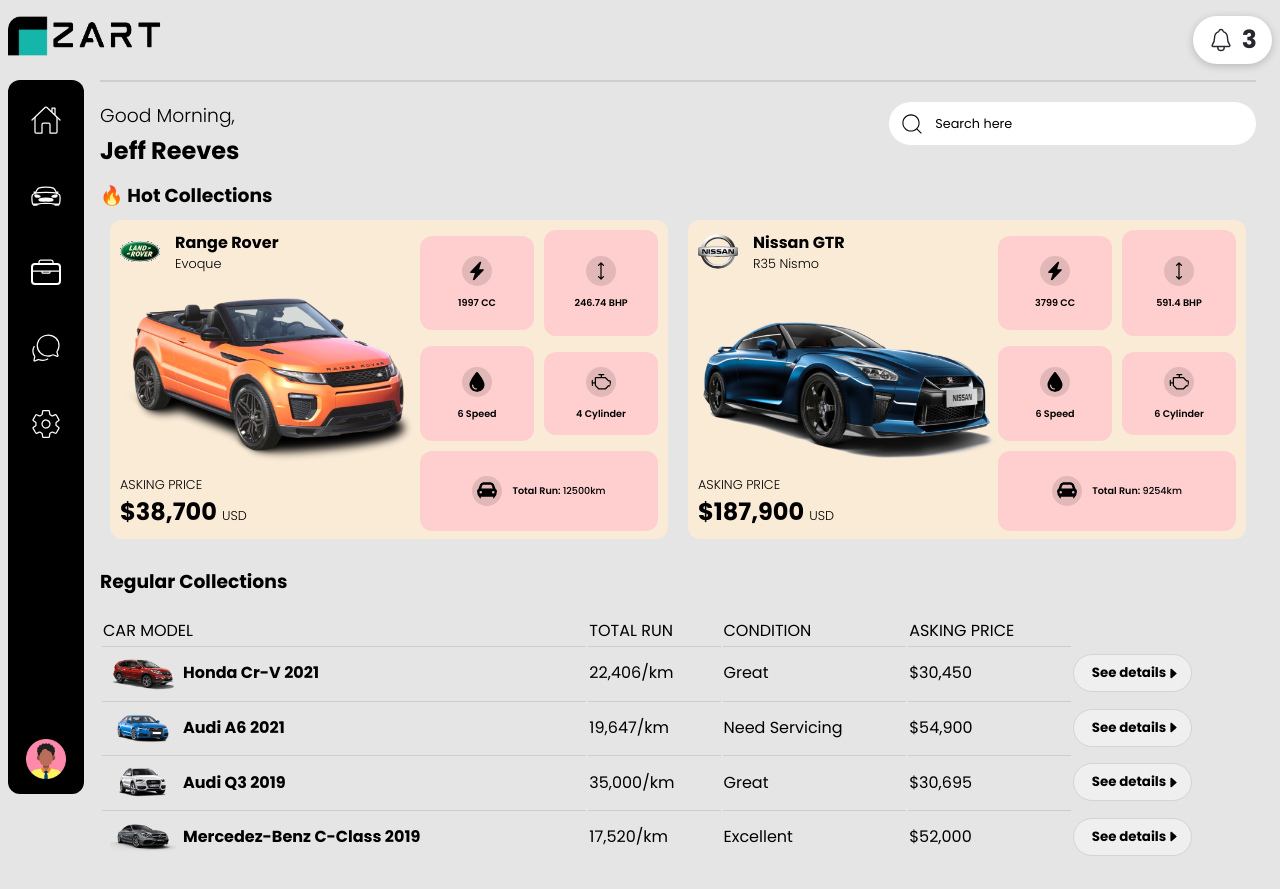
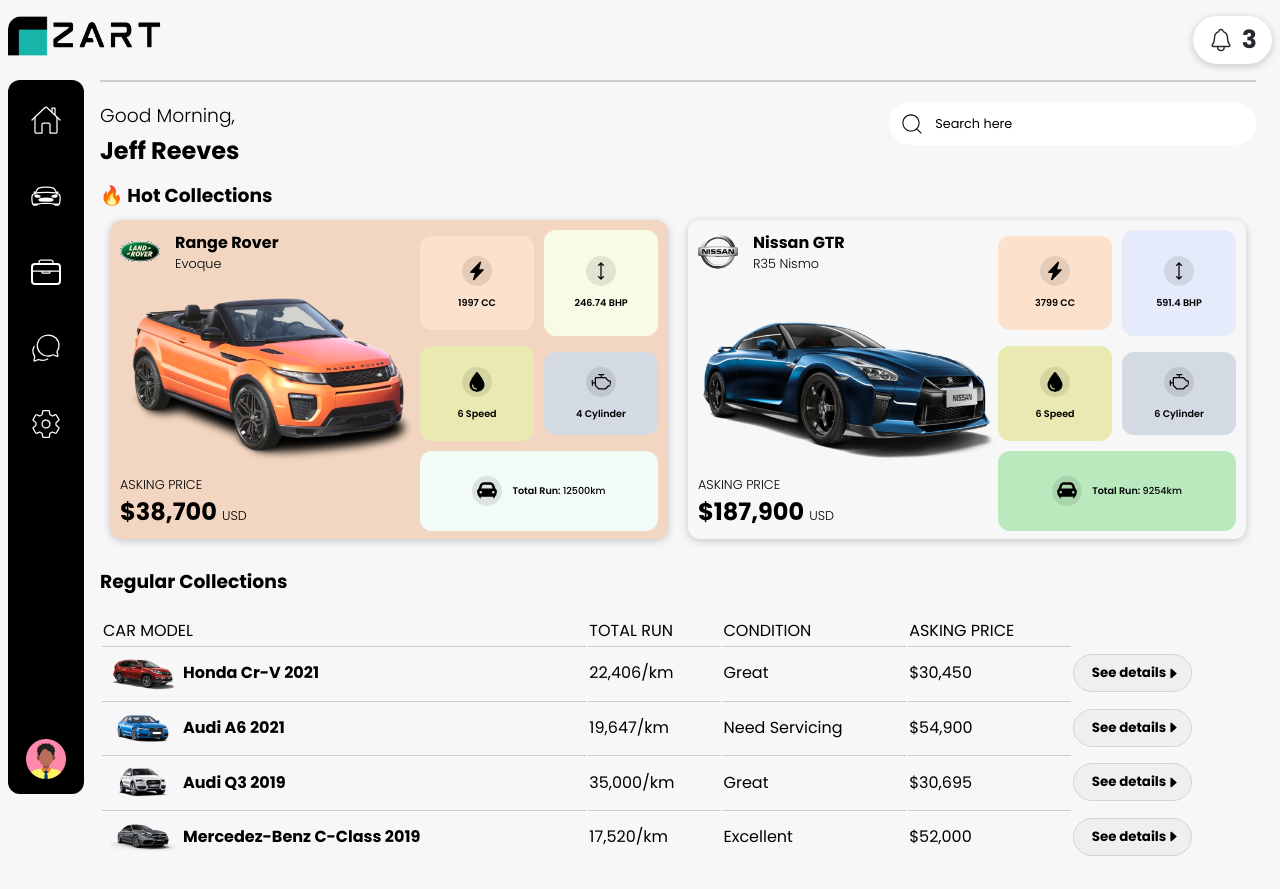
Before and after one commit to dominic91960/zart-webapp, a React (Vite) app: page / in a window 1280 px wide. Built offline with nearby package versions, Linux system fonts and the light colour scheme.

Commit message:
Sixth Commit: More style fixes

```diff
--- a/src/components/HotCollections/HotCollections.jsx
+++ b/src/components/HotCollections/HotCollections.jsx
@@ -18,6 +18,14 @@
       speed: "6 Speed",
       cylinders: "4 Cylinder",
       totalRun: "12500km",
+      style: { backgroundColor: "#F2D6C1" },
+      bhpStyle: { width: "30%", height: "29%", backgroundColor: "#F8FBE6" },
+      totalRunStyle: {
+        width: "100%",
+        height: "20%",
+        backgroundColor: "#F2FBF6",
+        flexDirection: "row",
+      },
     },
     {
       brandLogo: NissanLogo,
@@ -30,6 +38,14 @@
       speed: "6 Speed",
       cylinders: "6 Cylinder",
       totalRun: "9254km",
+      style: { backgroundColor: "#F7F7F7" },
+      bhpStyle: { width: "30%", height: "29%", backgroundColor: "#E5EBFB" },
+      totalRunStyle: {
+        width: "100%",
+        height: "20%",
+        backgroundColor: "#BBE9BE",
+        flexDirection: "row",
+      },
     },
   ];
   return (
@@ -49,6 +65,9 @@
               speed,
               cylinders,
               totalRun,
+              style,
+              bhpStyle,
+              totalRunStyle,
             },
             index
           ) => (
@@ -64,6 +83,9 @@
               speed={speed}
               cylinders={cylinders}
               total={totalRun}
+              style={style}
+              bhpStyle={bhpStyle}
+              runStyle={totalRunStyle}
             />
           )
         )}
--- a/src/components/ProductCard/ProductCard.jsx
+++ b/src/components/ProductCard/ProductCard.jsx
@@ -16,9 +16,12 @@
   speed,
   cylinders,
   total,
+  style,
+  bhpStyle,
+  runStyle,
 }) => {
   return (
-    <div className={classes.card}>
+    <div className={classes.card} style={style}>
       <div className={classes.mainInfo}>
         <div className={classes.model}>
           <img src={logo} alt="Land Rover Logo" />
@@ -36,23 +39,33 @@
         </div>
       </div>
       <div className={classes.statsContainer}>
-        <Stat dispText={cc}>
+        {/* CC */}
+        <Stat
+          style={{ width: "30%", height: "25%", backgroundColor: "#FCE1CC" }}
+          dispText={cc}
+        >
           <BsFillLightningChargeFill />
         </Stat>
-        <Stat style={{ width: "30%", height: "29%" }} dispText={bhp}>
+        {/* BHP */}
+        <Stat style={bhpStyle} dispText={bhp}>
           <BsArrowsVertical />
         </Stat>
-        <Stat dispText={speed}>
+        {/* SPEED */}
+        <Stat
+          style={{ width: "30%", height: "25%", backgroundColor: "#EAE9B1" }}
+          dispText={speed}
+        >
           <FaDroplet />
         </Stat>
-        <Stat style={{ width: "30%", height: "21%" }} dispText={cylinders}>
+        {/* CYLINDER */}
+        <Stat
+          style={{ width: "30%", height: "21%", backgroundColor: "#D3DAE4" }}
+          dispText={cylinders}
+        >
           <PiEngine />
         </Stat>
-        <Stat
-          style={{ width: "100%", height: "20%", flexDirection: "row" }}
-          dispText="Total Run: "
-          dispLight={total}
-        >
+        {/* TOTAL */}
+        <Stat style={runStyle} dispText="Total Run: " dispLight={total}>
           <FaCar />
         </Stat>
       </div>
--- a/src/components/ProductCard/ProductCard.module.css
+++ b/src/components/ProductCard/ProductCard.module.css
@@ -3,11 +3,11 @@
   margin: 10px;
   padding: 10px;
   justify-content: center;
-  background-color: antiquewhite;
   border-radius: 12px;
   flex-wrap: wrap;
   flex-grow: 1;
   cursor: pointer;
+  box-shadow: 0 2px 8px rgba(0, 0, 0, 0.2);
 }
 
 .mainInfo > img {
--- a/src/components/Stat/Stat.jsx
+++ b/src/components/Stat/Stat.jsx
@@ -1,12 +1,7 @@
 import React from "react";
 import classes from "./Stat.module.css";
 
-const Stat = ({
-  style = { width: "30%", height: "25%" },
-  children,
-  dispText,
-  dispLight,
-}) => {
+const Stat = ({ style, children, dispText, dispLight }) => {
   const styledChildren = React.cloneElement(children, {
     className: classes.icon,
     size: 20,
--- a/src/components/Stat/Stat.module.css
+++ b/src/components/Stat/Stat.module.css
@@ -1,5 +1,4 @@
 .mainContainer {
-  background-color: rgb(255, 207, 207);
   display: flex;
   flex-direction: column;
   align-items: center;
@@ -13,7 +12,7 @@
 .icon {
   padding: 5px;
   border-radius: 50%;
-  background-color: rgb(226, 183, 183);
+  background-color: rgba(0, 0, 0, 0.09);
 }
 
 .mainContainer p {
--- a/src/index.css
+++ b/src/index.css
@@ -5,5 +5,5 @@
 }
 
 body {
-  background-color: rgb(230, 229, 229);
+  background-color: #f7f7f9;
 }
```
